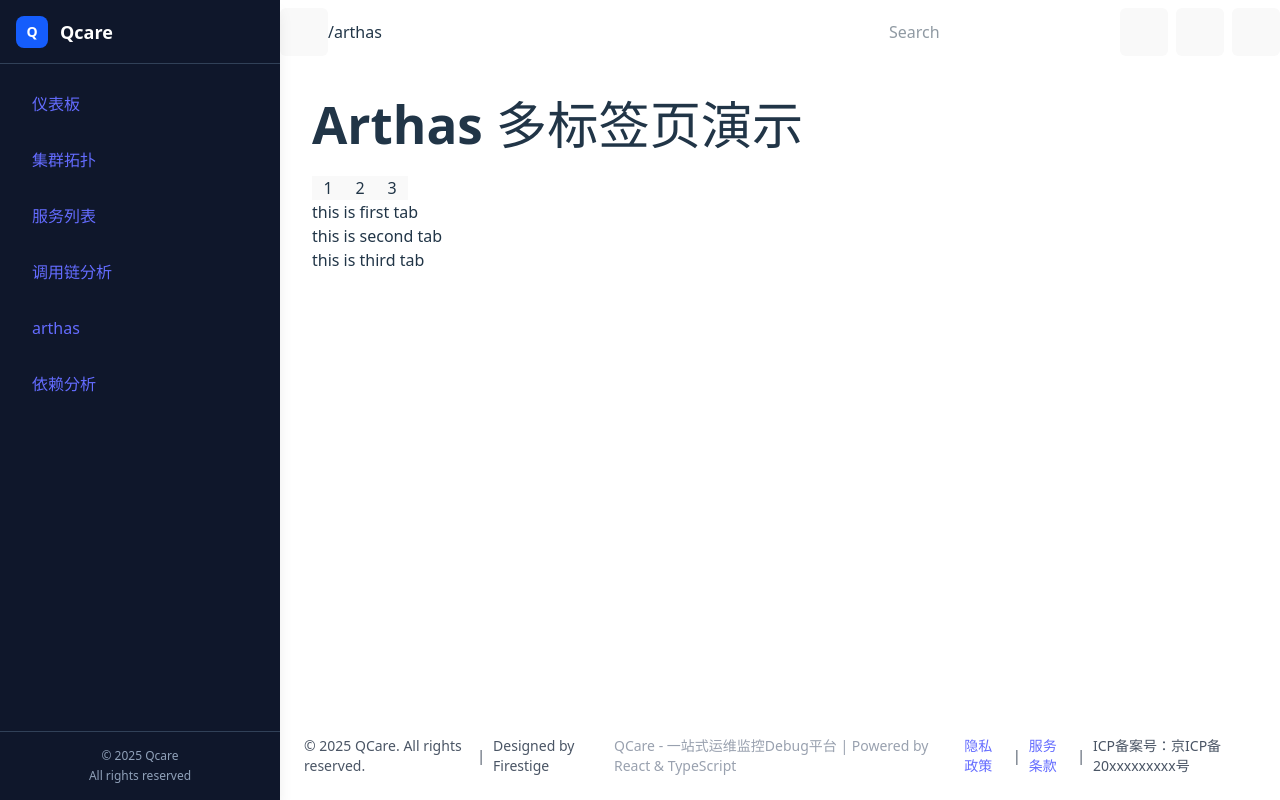
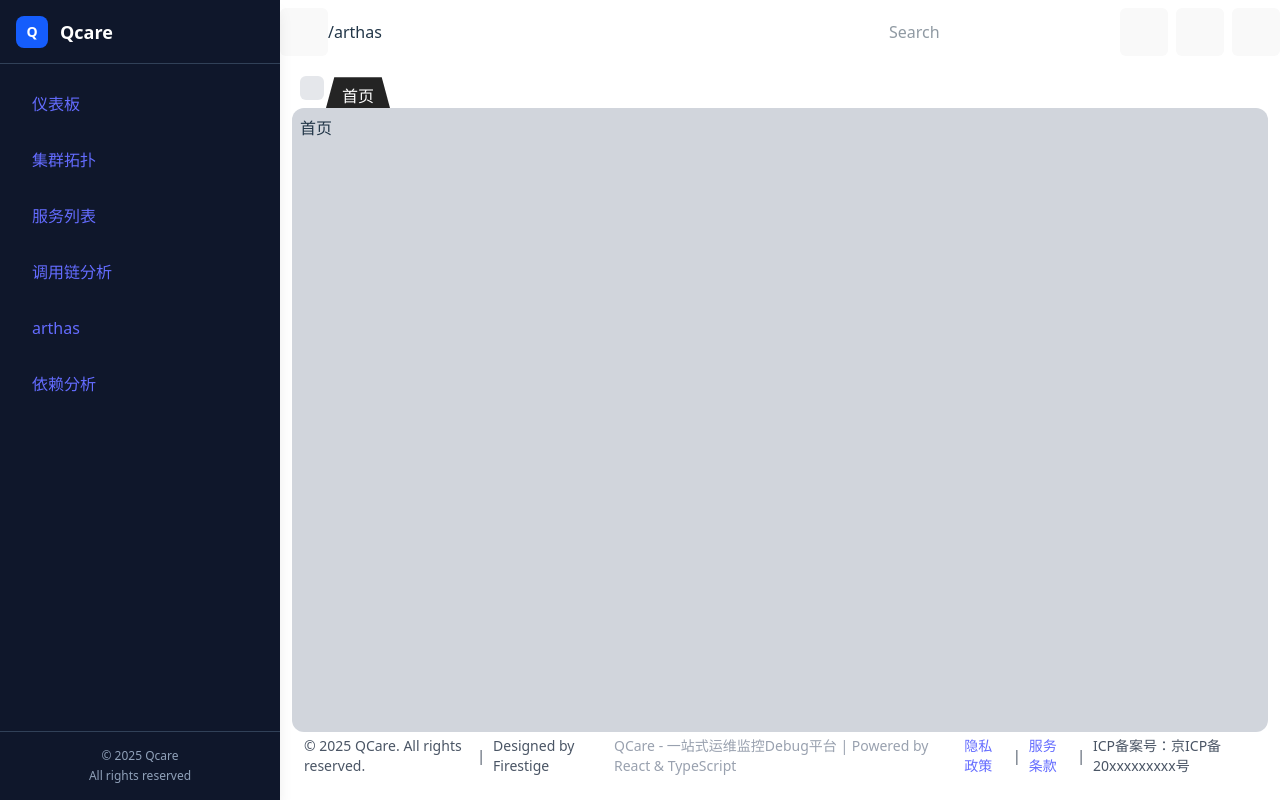
Before and after one commit to firestige/Qcare-ui, a React (Vite) app: page /arthas in a window 1280 px wide. Built offline with nearby package versions, Linux system fonts and the light colour scheme; what @iconify/tailwind4 would draw is missing.

Commit message:
暂存tab改造方案

```diff
--- a/src/components/tab/Tabs.tsx
+++ b/src/components/tab/Tabs.tsx
@@ -1,9 +1,69 @@
 import React from 'react';
+import clsx from 'clsx';
+import './tab.css';
 
-interface Props {
-  className?: string;
-  children?: React.ReactNode;
+export interface TabItemProps {
+  'data-key'?: string;
+  label?: string;
+  closable?: boolean;
+  Component?: React.ComponentType;
 }
 
-const Tabs: React.FC<Props> = () => {};
+export interface TabsProps {
+  className?: string;
+  activeKey?: string;
+  onChange?: (key: string) => void;
+  onEdit?: (key: string, action: 'add' | 'remove') => void;
+  items: TabItemProps[];
+}
+
+const Tabs: React.FC<TabsProps> = props => {
+  const { className, activeKey, onChange, onEdit, items } = props;
+  const c = clsx('grow', className);
+  const findIndex = items.findIndex(item => item['data-key'] === activeKey);
+  const renderPanel = () => {
+    return items.map(item => (
+      <div
+        key={item['data-key']}
+        className="h-8 tab"
+        onClick={() => onChange?.(item['data-key'] || '')}
+      >
+        <span>{item.label}</span>
+        {item.closable !== false && (
+          <button
+            onClick={e => {
+              e.preventDefault();
+              e.stopPropagation();
+              onEdit?.(item['data-key'] || '', 'remove');
+            }}
+          >
+            x
+          </button>
+        )}
+      </div>
+    ));
+  };
+
+  const renderTab = () => {
+    const idx = findIndex >= 0 ? findIndex : 0;
+    const Item = items[idx]?.Component;
+    if (Item) {
+      return <Item />;
+    } else {
+      return null;
+    }
+  };
+  return (
+    <div className={c}>
+      <div className="flex flex-row flex-nowrap pl-2 gap-0.5">
+        <div className="w-6 h-6 rounded-md bg-gray-200">
+          <span className="icon-[icon-park-outline--down] text-2xl text-gray-800" />
+        </div>
+        {renderPanel()}
+      </div>
+      <div className="bg-gray-300 min-h-full rounded-xl p-2">{renderTab()}</div>
+    </div>
+  );
+};
+
 export default Tabs;
--- /dev/null
+++ b/src/components/tab/tab.css
@@ -0,0 +1,19 @@
+.tab {
+    position: relative;
+    display: inline-block;
+    padding: .5em 1em .35em;
+    color: white;
+}
+
+.tab::before {
+    content: "";
+    position: absolute;
+    top: 0;
+    bottom: 0;
+    left: 0;
+    right: 0;
+    z-index: -1;
+    background: #242424;
+    transform: scaleY(1.3) perspective(.5em) rotateX(5deg);
+    transform-origin: bottom;
+}
--- a/src/components/tab/useTabs.ts
+++ /dev/null
@@ -1,15 +0,0 @@
-import { RefObject, useState } from 'react';
-
-export function useTabs(
-  ref: RefObject<HTMLElement>,
-  defaultActiveKey?: string
-) {
-  const refs = Array.from(ref.current?.children || []).map(child => ({
-    current: child as HTMLElement,
-  }));
-  const [activeKey, setActiveKey] = useState(defaultActiveKey || refs[0]?.key);
-
-  const activeIndex = refs.findIndex(r => r.current?.key === activeKey);
-
-  return { activeKey, setActiveKey, activeIndex };
-}
--- a/src/pages/arthas/ArthasPage.tsx
+++ b/src/pages/arthas/ArthasPage.tsx
@@ -1,40 +1,44 @@
-import React, { useRef } from 'react';
-import { useTabs } from '../../components/tab/useTabs.ts';
+import React from 'react';
+import Tabs, { type TabItemProps } from '../../components/tab/Tabs.tsx';
+import HomeTab from './HomeTab.tsx';
+import RemoteTab from './RemoteTab.tsx';
 
 const Arthas: React.FC = () => {
-  const ref = useRef<HTMLDivElement>(null);
-  const { activeKey, setActiveKey, activeIndex } = useTabs(ref);
+  const [activeKey, setActiveKey] = React.useState('0');
+  const [items, setItems] = React.useState<TabItemProps[]>([
+    { 'data-key': '0', label: '首页', closable: false, Component: HomeTab },
+  ]);
+  const onEdit = (key: string, action: 'add' | 'remove') => {
+    if (action === 'add') {
+      add();
+    } else {
+      remove(key);
+    }
+  };
+  const add = () => {
+    const newKey = `${items.length}`;
+    const newItem = {
+      key: newKey,
+      label: `Tab ${newKey}`,
+      Component: RemoteTab,
+    };
+    setItems([...items, newItem]);
+    setActiveKey(newKey);
+  };
+  const remove = (key: string) => {
+    // 关闭页面，如果关闭的是当前激活的页面，则激活前一个页面
+    // 特殊的，0号页面不能关闭,它的closeable会一直是fasle
+    // setItems(newItems);
+    // setActiveKey(newActiveKey);
+  };
   return (
-    <div className="p-8">
-      <h1 className="text-2xl font-bold mb-6">Arthas 多标签页演示</h1>
-      <div>
-        <div className="flex flex-row">
-          <button
-            className="w-8 bg-gray-400 active:bg-amber-50"
-            onClick={() => setActiveKey('1')}
-          >
-            1
-          </button>
-          <button
-            className="w-8 bg-gray-400 active:bg-amber-50"
-            onClick={() => setActiveKey('2')}
-          >
-            2
-          </button>
-          <button
-            className="w-8 bg-gray-400 active:bg-amber-50"
-            onClick={() => setActiveKey('3')}
-          >
-            3
-          </button>
-        </div>
-        <div ref={ref}>
-          <div key="1">this is first tab</div>
-          <div key="2">this is second tab</div>
-          <div key="3">this is third tab</div>
-        </div>
-      </div>
-    </div>
+    <Tabs
+      className="m-2 p-1"
+      activeKey={activeKey}
+      onChange={setActiveKey}
+      onEdit={onEdit}
+      items={items}
+    />
   );
 };
 
--- /dev/null
+++ b/src/pages/arthas/HomeTab.tsx
@@ -0,0 +1,7 @@
+import React from 'react';
+
+const HomeTab: React.FC = () => {
+  return <div>首页</div>;
+};
+// 提供实例列表和控制台入口，帮助管理连接
+export default HomeTab;
--- /dev/null
+++ b/src/pages/arthas/RemoteTab.tsx
@@ -0,0 +1,7 @@
+import React from 'react';
+
+const RemoteTab: React.FC = () => {
+  return <div>remote</div>;
+};
+// 参考jupyter notebook的tab设计
+export default RemoteTab;
```
